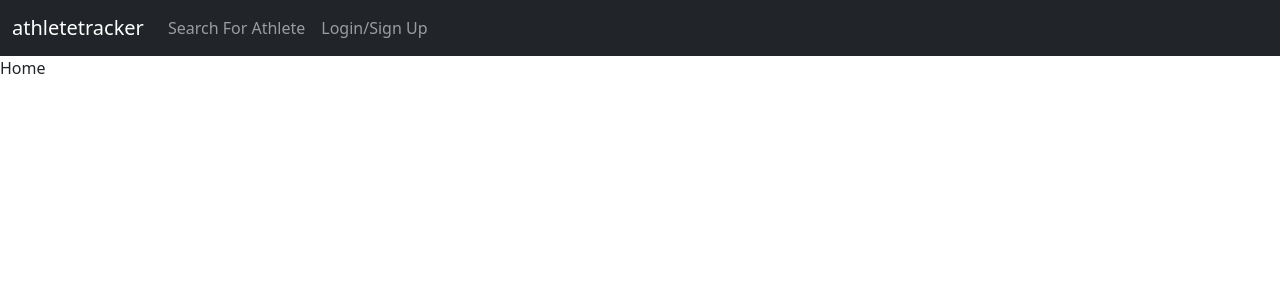
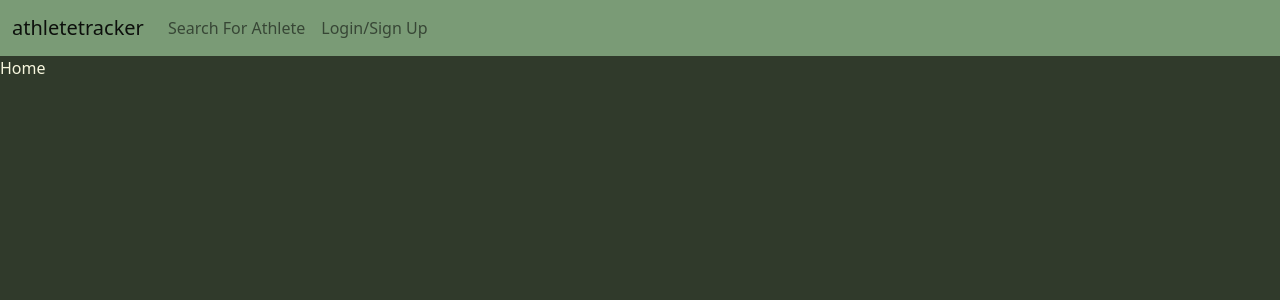
Before and after one commit to awil414/athletetracker, a React (Create React App) app in the folder client/: page / in a window 1280 px wide. Shown: the top 300 px of the page. Built offline with nearby package versions, Linux system fonts and the light colour scheme.

Commit message:
Working on styling backgrounds, adding root colors

```diff
--- a/client/src/App.css
+++ b/client/src/App.css
@@ -1,38 +1,4 @@
-.App {
-  text-align: center;
+body{
+  background: var(--background);
+  color: var(--text);
 }
-
-.App-logo {
-  height: 40vmin;
-  pointer-events: none;
-}
-
-@media (prefers-reduced-motion: no-preference) {
-  .App-logo {
-    animation: App-logo-spin infinite 20s linear;
-  }
-}
-
-.App-header {
-  background-color: #282c34;
-  min-height: 100vh;
-  display: flex;
-  flex-direction: column;
-  align-items: center;
-  justify-content: center;
-  font-size: calc(10px + 2vmin);
-  color: white;
-}
-
-.App-link {
-  color: #61dafb;
-}
-
-@keyframes App-logo-spin {
-  from {
-    transform: rotate(0deg);
-  }
-  to {
-    transform: rotate(360deg);
-  }
-}
--- a/client/src/components/Navbar/Navbar.jsx
+++ b/client/src/components/Navbar/Navbar.jsx
@@ -5,6 +5,7 @@ import SignUpForm from "../SignUp";
 import LoginForm from "../LoginForm";
 
 import Auth from "../../utils/auth";
+import './navbar.css';
 
 const AppNavbar = () => {
   // set modal display state
@@ -12,7 +13,7 @@ const AppNavbar = () => {
 
   return (
     <>
-      <Navbar bg="dark" variant="dark" expand="lg">
+      <Navbar className='navbar'/*bg="dark" variant="dark" expand="lg"*/>
         <Container fluid>
           <Navbar.Brand as={Link} to="/">
             athletetracker
@@ -24,7 +25,6 @@ const AppNavbar = () => {
               <Nav.Link as={Link} to="/search">
                 Search For Athlete
               </Nav.Link>
-              {/* if user is logged in show saved books and logout */}
               {Auth.loggedIn() ? (
                 <>
                   <Nav.Link as={Link} to="/waiver">
@@ -52,20 +52,20 @@ const AppNavbar = () => {
         aria-labelledby="signup-modal"
       >
         {/* tab container to do either signup or login component */}
-        <Tab.Container defaultActiveKey="login">
+        <Tab.Container className='modal' defaultActiveKey="login">
           <Modal.Header closeButton>
             <Modal.Title id="signup-modal">
-              <Nav variant="pills">
-                <Nav.Item>
+              <Nav className='nav-items'>
+                <Nav.Item className='nav-item'>
                   <Nav.Link eventKey="login">Log In</Nav.Link>
                 </Nav.Item>
-                <Nav.Item>
+                <Nav.Item className='nav-item'>
                   <Nav.Link eventKey="signup">Sign Up</Nav.Link>
                 </Nav.Item>
               </Nav>
             </Modal.Title>
           </Modal.Header>
-          <Modal.Body>
+          <Modal.Body className='modal-body'>
             <Tab.Content>
               <Tab.Pane eventKey="login">
                 <LoginForm handleModalClose={() => setShowModal(false)} />
--- a/client/src/components/Navbar/navbar.css
+++ b/client/src/components/Navbar/navbar.css
@@ -0,0 +1,25 @@
+.navbar{
+    background: var(--variant);
+    color: var(--text);
+}
+
+.modal{
+    background: var(--background);
+}
+
+.modal-body{
+    background: var(--text);
+}
+
+.nav-item{
+    background: var(--variant);
+}
+
+.nav-items{
+    gap:1rem;
+    color:var(--text);
+}
+
+.SignUp-button{
+    background: var(--buttons);
+}
--- a/client/src/components/SignUp.jsx
+++ b/client/src/components/SignUp.jsx
@@ -109,7 +109,7 @@ const SignupForm = () => {
             Password is required!
           </Form.Control.Feedback>
         </Form.Group>
-        <Button
+        <Button className='SignUp-button'
           disabled={
             !(
               userFormData.username &&
--- a/client/src/index.css
+++ b/client/src/index.css
@@ -1,13 +1,11 @@
-body {
-  margin: 0;
-  font-family: -apple-system, BlinkMacSystemFont, 'Segoe UI', 'Roboto', 'Oxygen',
-    'Ubuntu', 'Cantarell', 'Fira Sans', 'Droid Sans', 'Helvetica Neue',
-    sans-serif;
-  -webkit-font-smoothing: antialiased;
-  -moz-osx-font-smoothing: grayscale;
+:root{
+  --background: #303a2b;
+  --text: #f7f6de;
+  --buttons: #8acdea;
+  --border:#7a9b76 ;
+  --variant: #7a9b76;
 }
 
-code {
-  font-family: source-code-pro, Menlo, Monaco, Consolas, 'Courier New',
-    monospace;
+body {
+  background: var(--background);
 }
```
